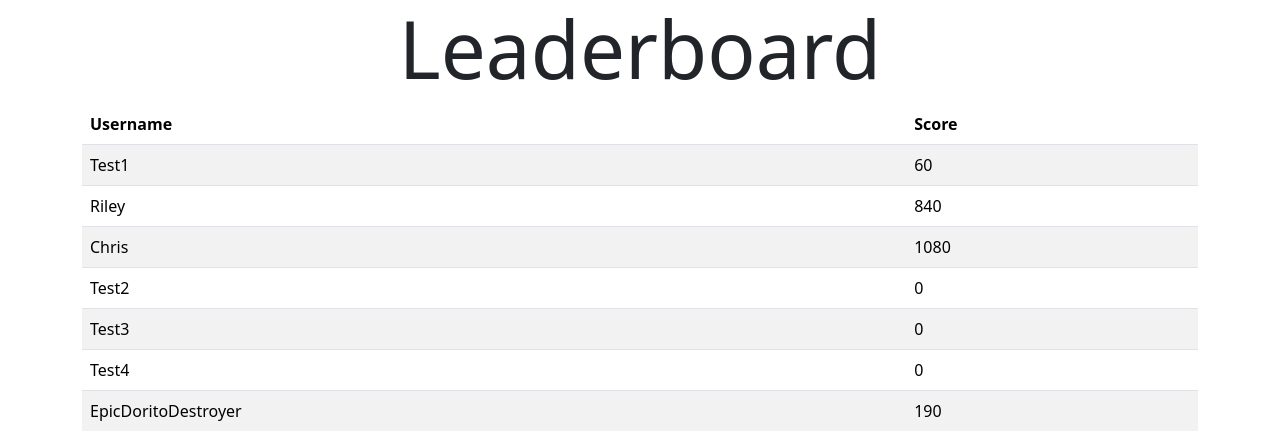
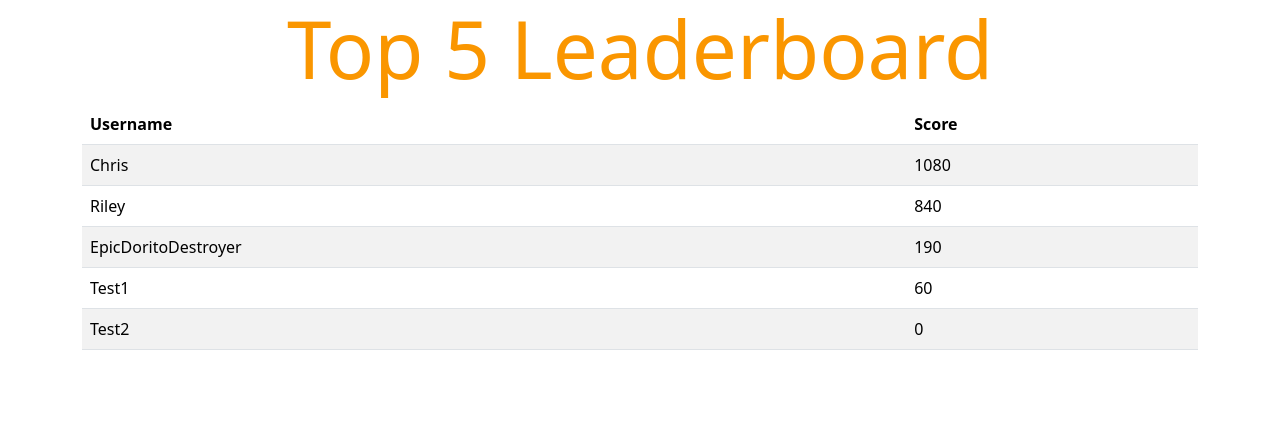
Before and after one commit to XboxThreeSixty/VP.100-Space-Shooter-Game, a Flask app: page / in a window 1280 px wide. Shown: the top 431 px of the page. Run offline with Flask 3, Linux system fonts and the light colour scheme; data comes from the database, SQL or seed files in the repository; both versions use the stored data as it was after the commit.

Commit message:
added main.js, properly connected the favicon and js file to html, in app.py the list is now sorted greatest to least and it is only a top 5 list so all values past the fifth one get cutoff before the list is given to the html file

```diff
--- a/Epic-Dorito-Shooter-GOTY/app.py
+++ b/Epic-Dorito-Shooter-GOTY/app.py
@@ -6,14 +6,27 @@ app = Flask(__name__)
 connect = sqlite3.connect("database.db")
 connect.execute("CREATE TABLE IF NOT EXISTS leaderboard (id INT AUTO_INCREMENT PRIMARY KEY, username TEXT NOT NULL, score INT)")
 
+def sortingCriteria(givenTuple):
+    return givenTuple[2]
+
+# used for people going onto the website normally
 @app.route("/")
 def index():
     connect = sqlite3.connect("database.db")
     indexCursor = connect.cursor()
     indexCursor.execute("SELECT * FROM leaderboard")
     data = indexCursor.fetchall()
+
+    # sorting the list of tuples greatest to least and only taking the top 5
+    if len(data) > 1:
+        data.sort(reverse=True, key=sortingCriteria)
+    if len(data) > 5:
+        while len(data) != 5:
+            data.pop(5)
+
     return render_template("index.html", items=data)
 
+# used for HTTP requests sent by game.py
 @app.route("/post/<username>/<playerScore>", methods=["GET", "POST"])
 def post(username, playerScore):
     if request.method == "POST":
--- /dev/null
+++ b/Epic-Dorito-Shooter-GOTY/static/main.js
@@ -0,0 +1,26 @@
+let rgbList = [250, 0, 0];
+
+function rainbowLoop(rgbList) {
+    if(rgbList[0] == 250 && rgbList[1] < 250 && rgbList[2] == 0) {
+        rgbList[1] += 1;
+    } else if(rgbList[0] > 0 && rgbList[1] == 250 && rgbList[2] == 0) {
+        rgbList[0] -= 1;
+    } else if(rgbList[0] == 0 && rgbList[1] == 250 && rgbList[2] < 250) {
+        rgbList[2] += 1;
+    } else if(rgbList[0] == 0 && rgbList[1] > 0 && rgbList[2] == 250) {
+        rgbList[1] -= 1;
+    } else if(rgbList[0] < 250 && rgbList[1] == 0 && rgbList[2] == 250) {
+        rgbList[0] += 1;
+    } else if(rgbList[0] == 250 && rgbList[1] == 0 && rgbList[2] > 0) {
+        rgbList[2] -= 1;
+    }
+    return rgbList;
+}
+
+function changeColor(rgbList) {
+    rgbList = rainbowLoop(rgbList);
+    document.getElementById("pageHeader").style.color = `rgb(${rgbList[0]}, ${rgbList[1]}, ${rgbList[2]})`;
+    return rgbList;
+}
+
+setInterval(changeColor, 1, rgbList);
--- a/Epic-Dorito-Shooter-GOTY/templates/index.html
+++ b/Epic-Dorito-Shooter-GOTY/templates/index.html
@@ -3,12 +3,12 @@
     <head>
         <meta charset="UTF-8">
         <title>Epic Leaderboard</title>
-        <link rel="icon" type="image/x-icon" href="../../favicon.ico">
+        <link rel="icon" href="{{url_for('static', filename='favicon.ico')}}">
         <link href="https://cdn.jsdelivr.net/npm/bootstrap@5.3.8/dist/css/bootstrap.min.css" rel="stylesheet">
     </head>
     <body>
         <div class="container-fluid">
-            <h1 class="display-1 text-center">Leaderboard</h1>
+            <h1 class="display-1 text-center" id="pageHeader">Top 5 Leaderboard</h1>
         </div>
         <div class="container">
             <table class="table table-striped">
@@ -28,5 +28,6 @@
                 </tbody>
             </table>
         </div>
+        <script src="{{url_for('static', filename='main.js')}}"></script>
     </body>
 </html>
```
Also changed, not shown: Epic-Dorito-Shooter-GOTY/database.db, Epic-Dorito-Shooter-GOTY/static/favicon.ico (renamed from favicon.ico).
